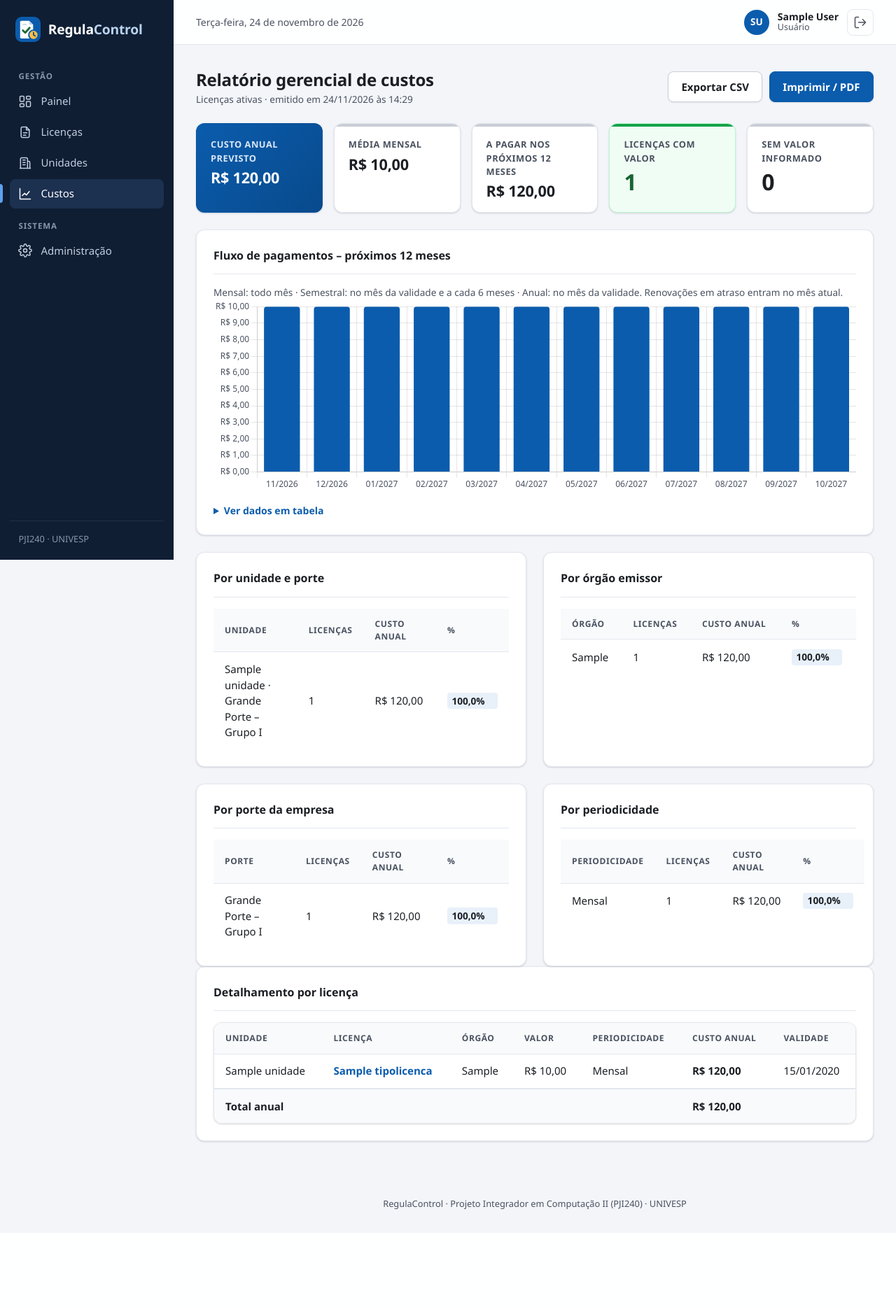
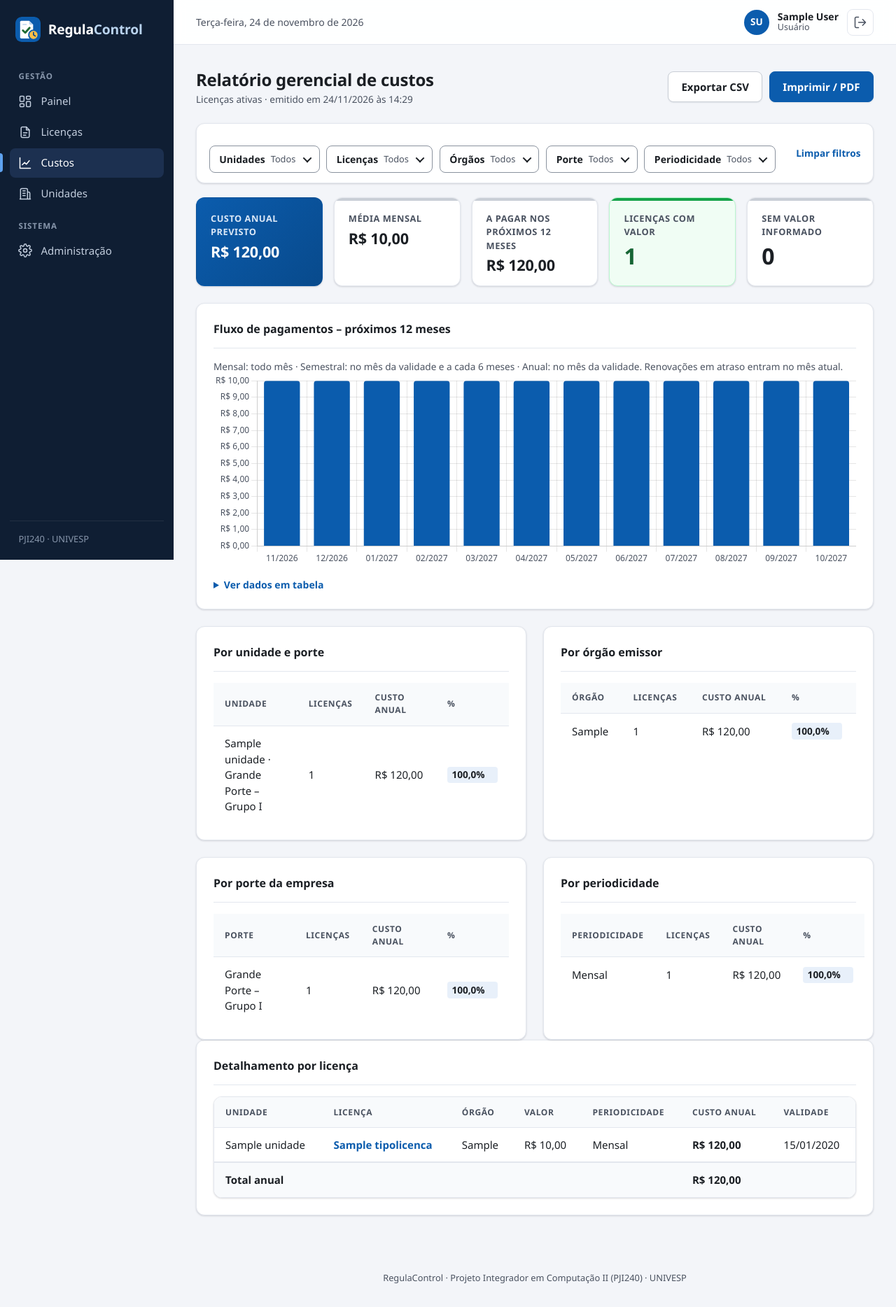
Before and after one commit to emersonoalmeida-007/regulacontrol, a Django app: page /relatorios/custos/ in a window 1280 px wide. Shown: the whole page at 70% size. Before the commit the page ends 1729 px from the top, so only its background shows below. Run offline with Django 5.2, Linux system fonts and the light colour scheme; a user stored in the database is signed in; tables that the repository leaves empty hold one stand-in row (values such as "Sample post").

Commit message:
Menu na ordem Painel, Licenças, Custos, Unidades; filtros de múltipla escolha no relatório de custos

```diff
--- a/licencas/api.py
+++ b/licencas/api.py
@@ -45,7 +45,7 @@ class LicencaViewSet(viewsets.ReadOnlyModelViewSet):
 
 @api_view(["GET"])
 def resumo_custos(request):
-    r = custos.resumo_custos()
+    r = custos.resumo_custos(request.query_params)
     return Response({
         "total_anual": r["total_anual"],
         "media_mensal": r["media_mensal"],
@@ -53,7 +53,7 @@ def resumo_custos(request):
         "por_orgao": r["por_orgao"],
         "por_porte": r["por_porte"],
         "por_periodicidade": r["por_periodicidade"],
-        "fluxo_12_meses": custos.fluxo_pagamentos(),
+        "fluxo_12_meses": custos.fluxo_pagamentos(params=request.query_params),
     })
 
 
--- /dev/null
+++ b/licencas/templates/licencas/_custos_conteudo.html
@@ -0,0 +1,82 @@
+{% load moeda %}
+{% if filtros_ativos %}
+<p class="filtros-aplicados"><strong>Filtros aplicados:</strong>
+  {% for titulo, rotulo in filtros_ativos %}<span class="chip">{{ titulo }}: {{ rotulo }}</span>{% endfor %}
+</p>
+{% endif %}
+
+<ul class="indicadores">
+  <li class="indicador destaque"><span class="valor moeda">{{ resumo.total_anual|reais }}</span><span class="rotulo">custo anual previsto</span></li>
+  <li class="indicador"><span class="valor moeda">{{ resumo.media_mensal|reais }}</span><span class="rotulo">média mensal</span></li>
+  <li class="indicador"><span class="valor moeda">{{ total_fluxo|reais }}</span><span class="rotulo">a pagar nos próximos 12 meses</span></li>
+  <li class="indicador ativas"><span class="valor">{{ resumo.qtd_com_valor }}</span><span class="rotulo">licenças com valor</span></li>
+  <li class="indicador {% if resumo.qtd_sem_valor %}proximas{% endif %}"><span class="valor">{{ resumo.qtd_sem_valor }}</span><span class="rotulo">sem valor informado</span></li>
+</ul>
+
+{% if resumo.qtd_com_valor %}
+<section class="cartao" aria-labelledby="t-fluxo">
+  <h2 id="t-fluxo">Fluxo de pagamentos – próximos 12 meses</h2>
+  <p class="ajuda">Mensal: todo mês · Semestral: no mês da validade e a cada 6 meses · Anual: no mês da validade. Renovações em atraso entram no mês atual.</p>
+  <canvas id="grafico-fluxo" role="img" aria-label="Gráfico de barras com o valor a pagar em cada mês. Os mesmos dados estão na tabela abaixo." height="90"></canvas>
+  <details>
+    <summary>Ver dados em tabela</summary>
+    <table>
+      <thead><tr><th scope="col">Mês</th><th scope="col">Pagamentos</th><th scope="col">Valor</th></tr></thead>
+      <tbody>{% for m in fluxo %}<tr><td>{{ m.mes }}</td><td>{{ m.quantidade }}</td><td class="sem-quebra">{{ m.valor|reais }}</td></tr>{% endfor %}</tbody>
+      <tfoot><tr><th scope="row" colspan="2">Total</th><th class="sem-quebra">{{ total_fluxo|reais }}</th></tr></tfoot>
+    </table>
+  </details>
+</section>
+
+<div class="grade-2">
+  <section class="cartao" aria-labelledby="t-unid">
+    <h2 id="t-unid">Por unidade e porte</h2>
+    {% include "licencas/_tabela_custos.html" with linhas=resumo.por_unidade cabecalho="Unidade" %}
+  </section>
+  <section class="cartao" aria-labelledby="t-orgao">
+    <h2 id="t-orgao">Por órgão emissor</h2>
+    {% include "licencas/_tabela_custos.html" with linhas=resumo.por_orgao cabecalho="Órgão" %}
+  </section>
+</div>
+<div class="grade-2">
+  <section class="cartao" aria-labelledby="t-porte">
+    <h2 id="t-porte">Por porte da empresa</h2>
+    {% include "licencas/_tabela_custos.html" with linhas=resumo.por_porte cabecalho="Porte" %}
+  </section>
+  <section class="cartao" aria-labelledby="t-per">
+    <h2 id="t-per">Por periodicidade</h2>
+    {% include "licencas/_tabela_custos.html" with linhas=resumo.por_periodicidade cabecalho="Periodicidade" %}
+  </section>
+</div>
+
+<section class="cartao" aria-labelledby="t-det">
+  <h2 id="t-det">Detalhamento por licença</h2>
+  <div class="rolagem" tabindex="0" role="region" aria-label="Tabela de custos por licença">
+  <table>
+    <thead><tr><th scope="col">Unidade</th><th scope="col">Licença</th><th scope="col">Órgão</th><th scope="col">Valor</th><th scope="col">Periodicidade</th><th scope="col">Custo anual</th><th scope="col">Validade</th></tr></thead>
+    <tbody>
+      {% for licenca in licencas %}
+      <tr>
+        <td>{{ licenca.unidade.nome }}</td>
+        <td><a href="{{ licenca.get_absolute_url }}">{{ licenca.tipo.nome }}</a></td>
+        <td>{{ licenca.tipo.orgao.sigla }}</td>
+        <td class="sem-quebra">{{ licenca.valor|reais }}</td>
+        <td>{{ licenca.get_periodicidade_display }}</td>
+        <td class="sem-quebra"><strong>{{ licenca.custo_anual|reais }}</strong></td>
+        <td class="sem-quebra">{{ licenca.data_validade|date:"d/m/Y" }}</td>
+      </tr>
+      {% endfor %}
+    </tbody>
+    <tfoot><tr><th scope="row" colspan="5">Total anual</th><th class="sem-quebra">{{ resumo.total_anual|reais }}</th><td></td></tr></tfoot>
+  </table>
+  </div>
+  {% if sem_valor %}
+  <p class="mensagem aviso">{{ sem_valor|length }} licença{{ sem_valor|length|pluralize:"s" }} sem valor informado não entra{{ sem_valor|length|pluralize:"m" }} no total:
+    {% for l in sem_valor %}<a href="{% url 'licencas:editar' l.pk %}">{{ l.tipo.nome }} ({{ l.unidade.nome }})</a>{% if not forloop.last %}, {% endif %}{% endfor %}.</p>
+  {% endif %}
+</section>
+{% else %}
+<section class="cartao"><p>Nenhuma licença com valor informado para os filtros escolhidos.</p></section>
+{% endif %}
+
+{{ dados_fluxo|json_script:"dados-fluxo" }}
--- a/licencas/templates/licencas/relatorio_custos.html
+++ b/licencas/templates/licencas/relatorio_custos.html
@@ -1,5 +1,5 @@
 {% extends "base.html" %}
-{% load static moeda %}
+{% load static %}
 {% block titulo %}Relatório de custos{% endblock %}
 {% block conteudo %}
 <div class="cabecalho">
@@ -8,82 +8,39 @@
     <p class="ajuda">Licenças ativas · emitido em {% now "d/m/Y \à\s H:i" %}</p>
   </div>
   <div class="acoes nao-imprimir">
-    <a class="botao secundario" href="{% url 'licencas:exportar_custos' %}">Exportar CSV</a>
+    <a class="botao secundario" id="link-exportar" href="{% url 'licencas:exportar_custos' %}?{{ request.GET.urlencode }}">Exportar CSV</a>
     <button type="button" class="botao" onclick="window.print()">Imprimir / PDF</button>
   </div>
 </div>
 
-<ul class="indicadores">
-  <li class="indicador destaque"><span class="valor moeda">{{ resumo.total_anual|reais }}</span><span class="rotulo">custo anual previsto</span></li>
-  <li class="indicador"><span class="valor moeda">{{ resumo.media_mensal|reais }}</span><span class="rotulo">média mensal</span></li>
-  <li class="indicador"><span class="valor moeda">{{ total_fluxo|reais }}</span><span class="rotulo">a pagar nos próximos 12 meses</span></li>
-  <li class="indicador ativas"><span class="valor">{{ resumo.qtd_com_valor }}</span><span class="rotulo">licenças com valor</span></li>
-  <li class="indicador {% if resumo.qtd_sem_valor %}proximas{% endif %}"><span class="valor">{{ resumo.qtd_sem_valor }}</span><span class="rotulo">sem valor informado</span></li>
-</ul>
+<form id="filtros-custos" class="filtros-multi nao-imprimir" method="get" role="search" aria-label="Filtrar custos">
+  {% for f in filtros %}
+  <details class="multi">
+    <summary>
+      {{ f.titulo }}
+      {% if f.qtd_marcados %}<span class="contador">{{ f.qtd_marcados }}</span>{% else %}<span class="ajuda">Todos</span>{% endif %}
+    </summary>
+    <fieldset>
+      <legend class="sr">{{ f.titulo }}: marque uma ou mais opções</legend>
+      <div class="multi-opcoes">
+        {% for op in f.opcoes %}
+        <label class="opcao"><input type="checkbox" name="{{ f.nome }}" value="{{ op.valor }}" {% if op.marcado %}checked{% endif %}> {{ op.rotulo }}</label>
+        {% endfor %}
+      </div>
+      <div class="multi-acoes">
+        <button type="button" class="link-botao" data-marcar="todos">Marcar todos</button>
+        <button type="button" class="link-botao" data-marcar="nenhum">Limpar</button>
+      </div>
+    </fieldset>
+  </details>
+  {% endfor %}
+  <a class="link-botao limpar-tudo" href="{% url 'licencas:relatorio_custos' %}">Limpar filtros</a>
+  <noscript><button type="submit" class="botao">Filtrar</button></noscript>
+</form>
 
-<section class="cartao" aria-labelledby="t-fluxo">
-  <h2 id="t-fluxo">Fluxo de pagamentos – próximos 12 meses</h2>
-  <p class="ajuda">Mensal: todo mês · Semestral: no mês da validade e a cada 6 meses · Anual: no mês da validade. Renovações em atraso entram no mês atual.</p>
-  <canvas id="grafico-fluxo" role="img" aria-label="Gráfico de barras com o valor a pagar em cada mês. Os mesmos dados estão na tabela abaixo." height="90"></canvas>
-  <details>
-    <summary>Ver dados em tabela</summary>
-    <table>
-      <thead><tr><th scope="col">Mês</th><th scope="col">Pagamentos</th><th scope="col">Valor</th></tr></thead>
-      <tbody>{% for m in fluxo %}<tr><td>{{ m.mes }}</td><td>{{ m.quantidade }}</td><td class="sem-quebra">{{ m.valor|reais }}</td></tr>{% endfor %}</tbody>
-      <tfoot><tr><th scope="row" colspan="2">Total</th><th class="sem-quebra">{{ total_fluxo|reais }}</th></tr></tfoot>
-    </table>
-  </details>
-</section>
-
-<div class="grade-2">
-  <section class="cartao" aria-labelledby="t-unid">
-    <h2 id="t-unid">Por unidade e porte</h2>
-    {% include "licencas/_tabela_custos.html" with linhas=resumo.por_unidade cabecalho="Unidade" %}
-  </section>
-  <section class="cartao" aria-labelledby="t-orgao">
-    <h2 id="t-orgao">Por órgão emissor</h2>
-    {% include "licencas/_tabela_custos.html" with linhas=resumo.por_orgao cabecalho="Órgão" %}
-  </section>
+<div id="resultado-custos" aria-live="polite">
+  {% include "licencas/_custos_conteudo.html" %}
 </div>
-<div class="grade-2">
-  <section class="cartao" aria-labelledby="t-porte">
-    <h2 id="t-porte">Por porte da empresa</h2>
-    {% include "licencas/_tabela_custos.html" with linhas=resumo.por_porte cabecalho="Porte" %}
-  </section>
-  <section class="cartao" aria-labelledby="t-per">
-    <h2 id="t-per">Por periodicidade</h2>
-    {% include "licencas/_tabela_custos.html" with linhas=resumo.por_periodicidade cabecalho="Periodicidade" %}
-  </section>
-</div>
-
-<section class="cartao" aria-labelledby="t-det">
-  <h2 id="t-det">Detalhamento por licença</h2>
-  <div class="rolagem" tabindex="0" role="region" aria-label="Tabela de custos por licença">
-  <table>
-    <thead><tr><th scope="col">Unidade</th><th scope="col">Licença</th><th scope="col">Órgão</th><th scope="col">Valor</th><th scope="col">Periodicidade</th><th scope="col">Custo anual</th><th scope="col">Validade</th></tr></thead>
-    <tbody>
-      {% for licenca in licencas %}
-      <tr>
-        <td>{{ licenca.unidade.nome }}</td>
-        <td><a href="{{ licenca.get_absolute_url }}">{{ licenca.tipo.nome }}</a></td>
-        <td>{{ licenca.tipo.orgao.sigla }}</td>
-        <td class="sem-quebra">{{ licenca.valor|reais }}</td>
-        <td>{{ licenca.get_periodicidade_display }}</td>
-        <td class="sem-quebra"><strong>{{ licenca.custo_anual|reais }}</strong></td>
-        <td class="sem-quebra">{{ licenca.data_validade|date:"d/m/Y" }}</td>
-      </tr>
-      {% endfor %}
-    </tbody>
-    <tfoot><tr><th scope="row" colspan="5">Total anual</th><th class="sem-quebra">{{ resumo.total_anual|reais }}</th><td></td></tr></tfoot>
-  </table>
-  </div>
-  {% if sem_valor %}
-  <p class="mensagem aviso">{{ sem_valor|length }} licença{{ sem_valor|length|pluralize:"s" }} sem valor informado não entra{{ sem_valor|length|pluralize:"m" }} no total:
-    {% for l in sem_valor %}<a href="{% url 'licencas:editar' l.pk %}">{{ l.tipo.nome }} ({{ l.unidade.nome }})</a>{% if not forloop.last %}, {% endif %}{% endfor %}.</p>
-  {% endif %}
-</section>
-
-{{ dados_fluxo|json_script:"dados-fluxo" }}
 {% endblock %}
 {% block scripts %}
 <script src="https://cdn.jsdelivr.net/npm/chart.js@4.4.7/dist/chart.umd.min.js"></script>
--- a/licencas/views.py
+++ b/licencas/views.py
@@ -10,7 +10,7 @@ from django.views.generic import CreateView, DetailView, ListView, UpdateView
 
 from . import brasilapi, consultas, custos
 from .forms import LicencaForm, RenovacaoForm, UnidadeForm
-from .models import Licenca, OrgaoEmissor, Status, Unidade
+from .models import Licenca, OrgaoEmissor, Periodicidade, Porte, Status, TipoLicenca, Unidade
 from .permissoes import PodeEditarMixin, pode_editar
 
 
@@ -155,17 +155,47 @@ class UnidadeUpdateView(LoginRequiredMixin, PodeEditarMixin, UpdateView):
 
 @login_required
 def relatorio_custos(request):
-    """Relatório gerencial de custos (valores, periodicidade e fluxo de pagamentos)."""
-    fluxo = custos.fluxo_pagamentos()
+    """Relatório gerencial de custos (valores, periodicidade e fluxo de pagamentos).
+
+    Filtros de múltipla escolha por unidade, tipo de licença, órgão, porte e periodicidade.
+    Com ?parcial=1 devolve só o conteúdo, usado pelo JavaScript para atualizar sem recarregar.
+    """
+    params = request.GET
+    fluxo = custos.fluxo_pagamentos(params=params)
+    filtros = _opcoes_filtros_custos(params)
     contexto = {
-        "resumo": custos.resumo_custos(),
+        "resumo": custos.resumo_custos(params),
         "fluxo": fluxo,
         "total_fluxo": sum((m["valor"] for m in fluxo), custos.ZERO),
         "dados_fluxo": [{"mes": m["mes"], "valor": float(m["valor"])} for m in fluxo],
-        "licencas": custos.licencas_com_valor().order_by("unidade__nome", "tipo__nome"),
-        "sem_valor": consultas.licencas_ativas().filter(valor__isnull=True),
+        "licencas": custos.licencas_com_valor(params).order_by("unidade__nome", "tipo__nome"),
+        "sem_valor": custos.licencas_filtradas(params).filter(valor__isnull=True),
+        "filtros": filtros,
+        "filtros_ativos": [(f["titulo"], op["rotulo"]) for f in filtros for op in f["opcoes"] if op["marcado"]],
     }
-    return render(request, "licencas/relatorio_custos.html", contexto)
+    modelo = "licencas/_custos_conteudo.html" if params.get("parcial") else "licencas/relatorio_custos.html"
+    return render(request, modelo, contexto)
+
+
+def _opcoes_filtros_custos(params) -> list[dict]:
+    """Monta cada grupo de caixas de seleção, marcando o que veio na URL."""
+    grupos = [
+        ("unidade", "Unidades", [(str(u.pk), u.nome) for u in Unidade.objects.all()]),
+        ("tipo", "Licenças", [(str(t.pk), str(t)) for t in TipoLicenca.objects.select_related("orgao")]),
+        ("orgao", "Órgãos", [(str(o.pk), o.sigla) for o in OrgaoEmissor.objects.all()]),
+        ("porte", "Porte", list(Porte.choices)),
+        ("periodicidade", "Periodicidade", list(Periodicidade.choices)),
+    ]
+    filtros = []
+    for nome, titulo, opcoes in grupos:
+        marcados = set(params.getlist(nome))
+        filtros.append({
+            "nome": nome,
+            "titulo": titulo,
+            "qtd_marcados": len(marcados & {v for v, _ in opcoes}),
+            "opcoes": [{"valor": v, "rotulo": r, "marcado": v in marcados} for v, r in opcoes],
+        })
+    return filtros
 
 
 @login_required
@@ -175,7 +205,7 @@ def exportar_custos_csv(request):
     resposta.write("﻿")
     w = csv.writer(resposta, delimiter=";")
     w.writerow(["Unidade", "Porte", "Licença", "Órgão", "Valor", "Periodicidade", "Custo anual", "Validade"])
-    for lic in custos.licencas_com_valor().order_by("unidade__nome", "tipo__nome"):
+    for lic in custos.licencas_com_valor(request.GET).order_by("unidade__nome", "tipo__nome"):
         w.writerow([
             lic.unidade.nome, lic.unidade.get_porte_display(), lic.tipo.nome, lic.tipo.orgao.sigla,
             f"{lic.valor:.2f}".replace(".", ","), lic.get_periodicidade_display(),
--- a/static/css/estilo.css
+++ b/static/css/estilo.css
@@ -167,6 +167,28 @@ tfoot th, tfoot td { background: #f8fafc; font-weight: 700; border-top: 2px soli
 .mensagem.aviso { background: var(--v30-bg); color: var(--v30-fg); margin-top: 1rem; }
 .mensagem.aviso a { color: inherit; }
 
+/* ---------- Filtros de múltipla escolha ---------- */
+.filtros-multi { display: flex; flex-wrap: wrap; align-items: center; gap: .6rem; background: var(--superficie); border: 1px solid var(--borda); border-radius: var(--raio); padding: .9rem 1.1rem; margin-bottom: 1.25rem; box-shadow: var(--sombra); }
+.multi { position: relative; }
+.multi > summary { list-style: none; display: flex; align-items: center; gap: .5rem; padding: .5rem .85rem; border: 1px solid var(--borda-campo); border-radius: 8px; background: #fff; color: var(--texto); font-weight: 600; font-size: .875rem; cursor: pointer; user-select: none; }
+.multi > summary::-webkit-details-marker { display: none; }
+.multi > summary::after { content: ""; width: .45rem; height: .45rem; border-right: 2px solid currentColor; border-bottom: 2px solid currentColor; transform: rotate(45deg) translateY(-2px); margin-left: .15rem; }
+.multi[open] > summary { border-color: var(--primaria); box-shadow: 0 0 0 3px rgba(11, 92, 173, .18); }
+.multi > summary .ajuda { font-weight: 400; font-size: .8rem; }
+.contador { display: inline-grid; place-items: center; min-width: 1.4rem; height: 1.4rem; padding: 0 .35rem; border-radius: 999px; background: var(--primaria); color: #fff; font-size: .75rem; font-weight: 700; }
+.multi fieldset { position: absolute; z-index: 15; top: calc(100% + .4rem); left: 0; min-width: 260px; max-width: 360px; margin: 0; padding: .5rem; border: 1px solid var(--borda); border-radius: 10px; background: #fff; box-shadow: var(--sombra-alta); }
+.multi-opcoes { max-height: 260px; overflow-y: auto; display: grid; gap: .1rem; }
+.opcao { display: flex; align-items: flex-start; gap: .55rem; padding: .45rem .5rem; border-radius: 6px; cursor: pointer; font-size: .875rem; line-height: 1.35; }
+.opcao:hover { background: #f3f6fa; }
+.opcao input { width: 1.05rem; height: 1.05rem; min-height: 0; margin: .1rem 0 0; padding: 0; accent-color: var(--primaria); flex: none; }
+.multi-acoes { display: flex; justify-content: space-between; border-top: 1px solid var(--borda); margin-top: .4rem; padding: .45rem .5rem 0; }
+.link-botao { background: none; border: 0; padding: .25rem 0; color: var(--primaria); font: inherit; font-size: .85rem; font-weight: 600; cursor: pointer; text-decoration: none; }
+.link-botao:hover { text-decoration: underline; }
+.limpar-tudo { margin-left: auto; }
+.filtros-aplicados { display: flex; flex-wrap: wrap; align-items: center; gap: .4rem; margin: 0 0 1rem; font-size: .85rem; color: var(--texto-suave); }
+.chip { display: inline-block; padding: .2rem .6rem; border-radius: 999px; background: var(--primaria-suave); color: var(--primaria-escura); font-weight: 600; }
+@media (max-width: 720px) { .multi fieldset { position: static; box-shadow: none; margin-top: .4rem; } .limpar-tudo { margin-left: 0; } }
+
 @media print {
   .lateral, .barra, .rodape, .nao-imprimir, .pular, details summary { display: none !important; }
   .area { margin-left: 0; }
--- a/static/js/relatorio.js
+++ b/static/js/relatorio.js
@@ -1,15 +1,19 @@
-// Gráfico do fluxo de pagamentos no relatório de custos.
+// Relatório de custos: filtros de múltipla escolha que atualizam sem recarregar a página,
+// e o gráfico do fluxo de pagamentos (Chart.js).
 (function () {
+  const reais = (v) => v.toLocaleString("pt-BR", { style: "currency", currency: "BRL" });
+  const reduzirMovimento = window.matchMedia("(prefers-reduced-motion: reduce)").matches;
+  let grafico;
+
+  function desenharGrafico() {
     const fonte = document.getElementById("dados-fluxo");
     const tela = document.getElementById("grafico-fluxo");
+    if (grafico) { grafico.destroy(); grafico = null; }
     if (!fonte || !tela || typeof Chart === "undefined") return; // sem Chart.js, a tabela continua disponível
     const dados = JSON.parse(fonte.textContent);
-  const reais = (v) => v.toLocaleString("pt-BR", { style: "currency", currency: "BRL" });
-  const reduzirMovimento = window.matchMedia("(prefers-reduced-motion: reduce)").matches;
-
     Chart.defaults.font.family = 'system-ui, "Segoe UI", Roboto, Arial, sans-serif';
     Chart.defaults.color = "#4a5260";
-  new Chart(tela, {
+    grafico = new Chart(tela, {
       type: "bar",
       data: {
         labels: dados.map((m) => m.mes),
@@ -21,4 +25,70 @@
         scales: { y: { beginAtZero: true, ticks: { callback: (v) => reais(v) } } },
       },
     });
+  }
+
+  const form = document.getElementById("filtros-custos");
+  const resultado = document.getElementById("resultado-custos");
+  const linkExportar = document.getElementById("link-exportar");
+  let controlador;
+
+  function atualizarContadores() {
+    form.querySelectorAll("details.multi").forEach((d) => {
+      const marcados = d.querySelectorAll("input:checked").length;
+      const summary = d.querySelector("summary");
+      const indicador = summary.querySelector(".contador, .ajuda");
+      indicador.className = marcados ? "contador" : "ajuda";
+      indicador.textContent = marcados ? String(marcados) : "Todos";
+    });
+  }
+
+  async function atualizar() {
+    atualizarContadores();
+    const params = new URLSearchParams(new FormData(form));
+    const consulta = params.toString();
+    history.replaceState(null, "", consulta ? "?" + consulta : location.pathname);
+    linkExportar.href = linkExportar.href.split("?")[0] + (consulta ? "?" + consulta : "");
+
+    if (controlador) controlador.abort();
+    controlador = new AbortController();
+    params.set("parcial", "1");
+    resultado.setAttribute("aria-busy", "true");
+    try {
+      const resp = await fetch("?" + params.toString(), { signal: controlador.signal });
+      if (!resp.ok) throw new Error("HTTP " + resp.status);
+      resultado.innerHTML = await resp.text();
+      desenharGrafico();
+    } catch (erro) {
+      if (erro.name !== "AbortError") {
+        resultado.innerHTML = '<p class="mensagem error" role="alert">Não foi possível atualizar o relatório. Tente novamente.</p>';
+      }
+    } finally {
+      resultado.removeAttribute("aria-busy");
+    }
+  }
+
+  if (form && resultado) {
+    form.addEventListener("change", atualizar);
+    form.addEventListener("submit", (e) => { e.preventDefault(); atualizar(); });
+    form.addEventListener("click", (e) => {
+      const botao = e.target.closest("[data-marcar]");
+      if (!botao) return;
+      const marcar = botao.dataset.marcar === "todos";
+      botao.closest("fieldset").querySelectorAll("input[type=checkbox]").forEach((c) => { c.checked = marcar; });
+      atualizar();
+    });
+    // Só um grupo aberto por vez; fecha ao clicar fora ou com Esc.
+    const grupos = form.querySelectorAll("details.multi");
+    grupos.forEach((d) => d.addEventListener("toggle", () => {
+      if (d.open) grupos.forEach((o) => { if (o !== d) o.open = false; });
+    }));
+    document.addEventListener("click", (e) => { if (!form.contains(e.target)) grupos.forEach((d) => { d.open = false; }); });
+    document.addEventListener("keydown", (e) => {
+      if (e.key !== "Escape") return;
+      const aberto = form.querySelector("details.multi[open]");
+      if (aberto) { aberto.open = false; aberto.querySelector("summary").focus(); }
+    });
+  }
+
+  desenharGrafico();
 })();
--- a/templates/base.html
+++ b/templates/base.html
@@ -23,13 +23,13 @@
         <li><a href="{{ u_lista }}" {% if request.path|slice:":10" == u_lista %}aria-current="page"{% endif %}>
           <svg aria-hidden="true" viewBox="0 0 24 24"><path d="M14 3H7a2 2 0 0 0-2 2v14a2 2 0 0 0 2 2h10a2 2 0 0 0 2-2V8z"/><path d="M14 3v5h5M9 13h6M9 17h4"/></svg>
           Licenças</a></li>
-        <li><a href="{{ u_unid }}" {% if request.path|slice:":10" == u_unid %}aria-current="page"{% endif %}>
-          <svg aria-hidden="true" viewBox="0 0 24 24"><path d="M4 21V5a2 2 0 0 1 2-2h8a2 2 0 0 1 2 2v16M16 9h2a2 2 0 0 1 2 2v10M3 21h18M8 7h4M8 11h4M8 15h4"/></svg>
-          Unidades</a></li>
         {% url 'licencas:relatorio_custos' as u_custos %}
         <li><a href="{{ u_custos }}" {% if request.path == u_custos %}aria-current="page"{% endif %}>
           <svg aria-hidden="true" viewBox="0 0 24 24"><path d="M3 3v18h18"/><path d="M7 15l4-4 3 3 5-6"/></svg>
           Custos</a></li>
+        <li><a href="{{ u_unid }}" {% if request.path|slice:":10" == u_unid %}aria-current="page"{% endif %}>
+          <svg aria-hidden="true" viewBox="0 0 24 24"><path d="M4 21V5a2 2 0 0 1 2-2h8a2 2 0 0 1 2 2v16M16 9h2a2 2 0 0 1 2 2v10M3 21h18M8 7h4M8 11h4M8 15h4"/></svg>
+          Unidades</a></li>
       </ul>
       {% if user.is_staff %}
       <p class="lateral-secao" aria-hidden="true">Sistema</p>
```
Also changed, not shown: licencas/custos.py (+34 -6 lines), licencas/tests.py (+37 -0 lines). Lines whose indentation alone changed are shown as unchanged.
